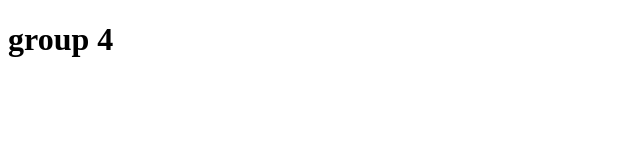
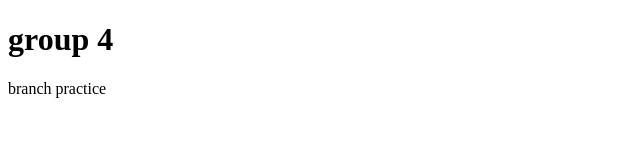
Before and after one commit to Rediettebeje/group-practice-12, a plain HTML site: page index.html in a window 1280 px wide. Shown: the whole page, without its empty margins (0-640 px from the left). Drawn offline with Linux system fonts and the light colour scheme.

Commit message:
Update index.html

```diff
--- a/index.html
+++ b/index.html
@@ -8,5 +8,6 @@
 </head>
 <body>
     <h1>group 4</h1>
+    <div>branch practice </div>
 </body>
 </html>
```
